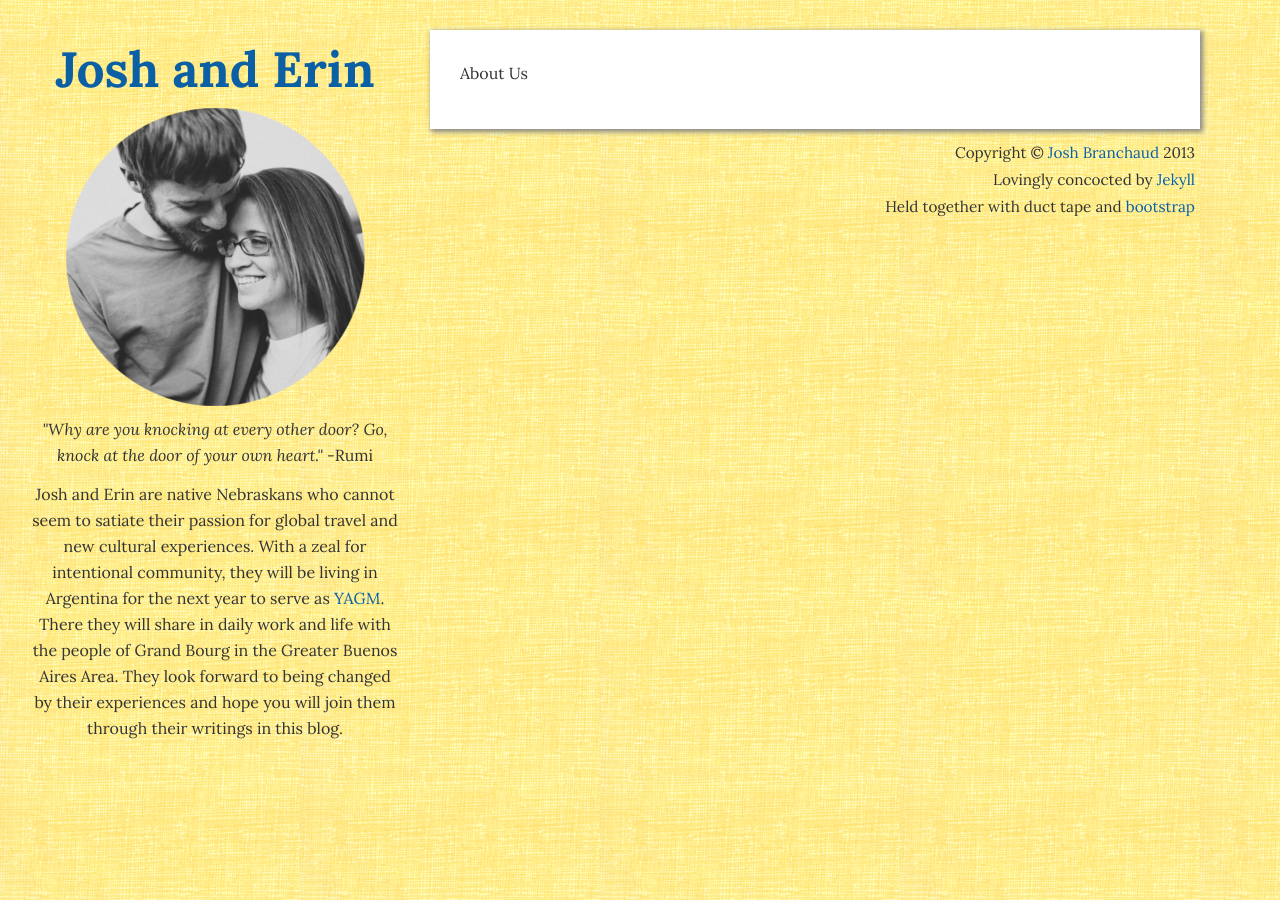
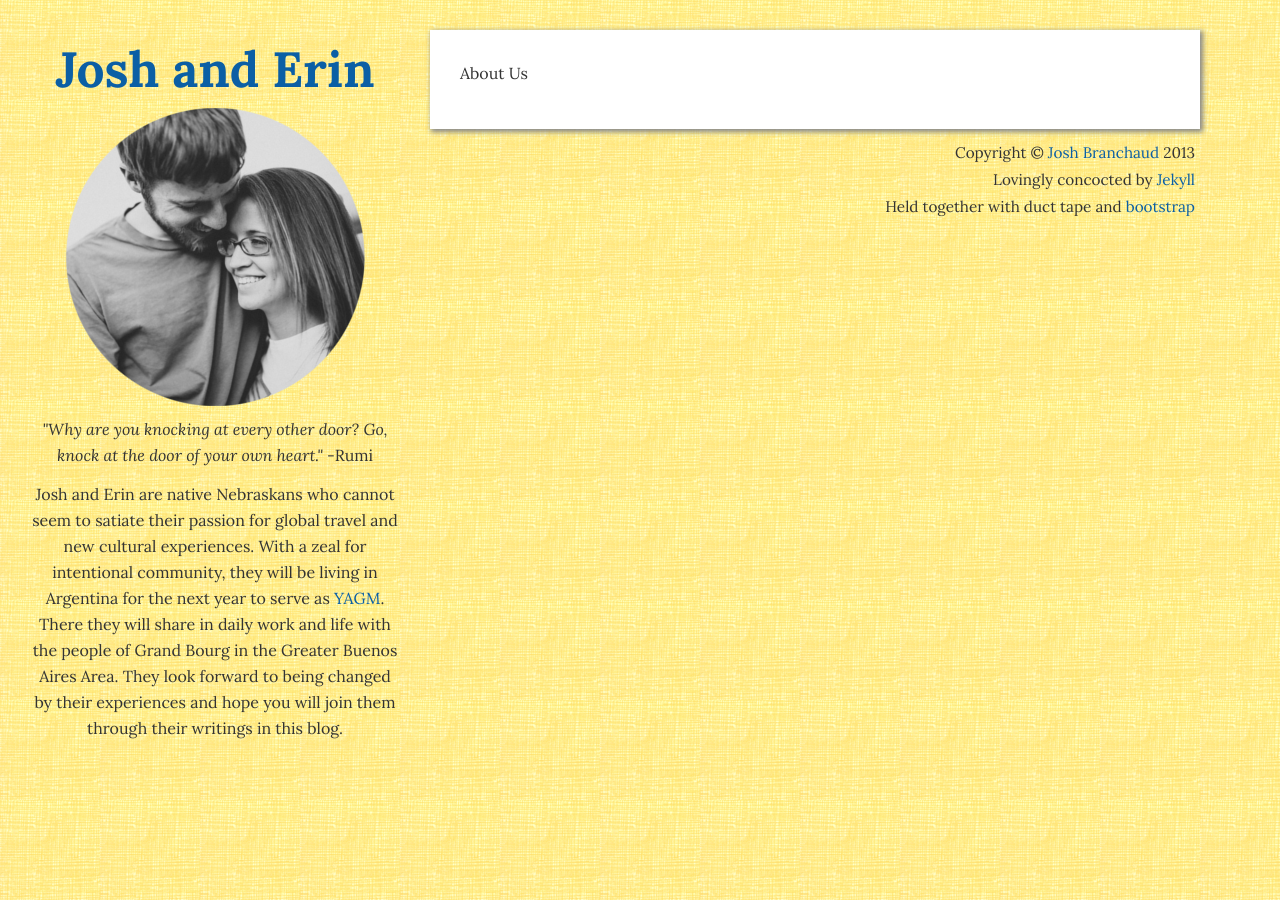
Before and after one commit to simhagate/joshanderin.com, a Jekyll site: the page built from about.md, in a window 1280 px wide. Built offline with Jekyll 4.4.1, drawn with Linux system fonts in a browser that asks for light colours.

Commit message:
Using a smaller background image. [img/yellow_background2_small.png] Adding a smaller (100x100px) version of the yellow background image. [_layouts/default.html] Using the new image for the default layout background.

```diff
--- a/_layouts/default.html
+++ b/_layouts/default.html
@@ -36,7 +36,7 @@
 	<![endif]-->
 
 </head>
-<body style="background: url({{ site.baseurl }}/img/yellow_background2.png);">
+<body style="background: url({{ site.baseurl }}/img/yellow_background2_small.png);">
 
     <div class="container pull-left">
 
```
Also changed, not shown: img/yellow_background2_small.png (added).
